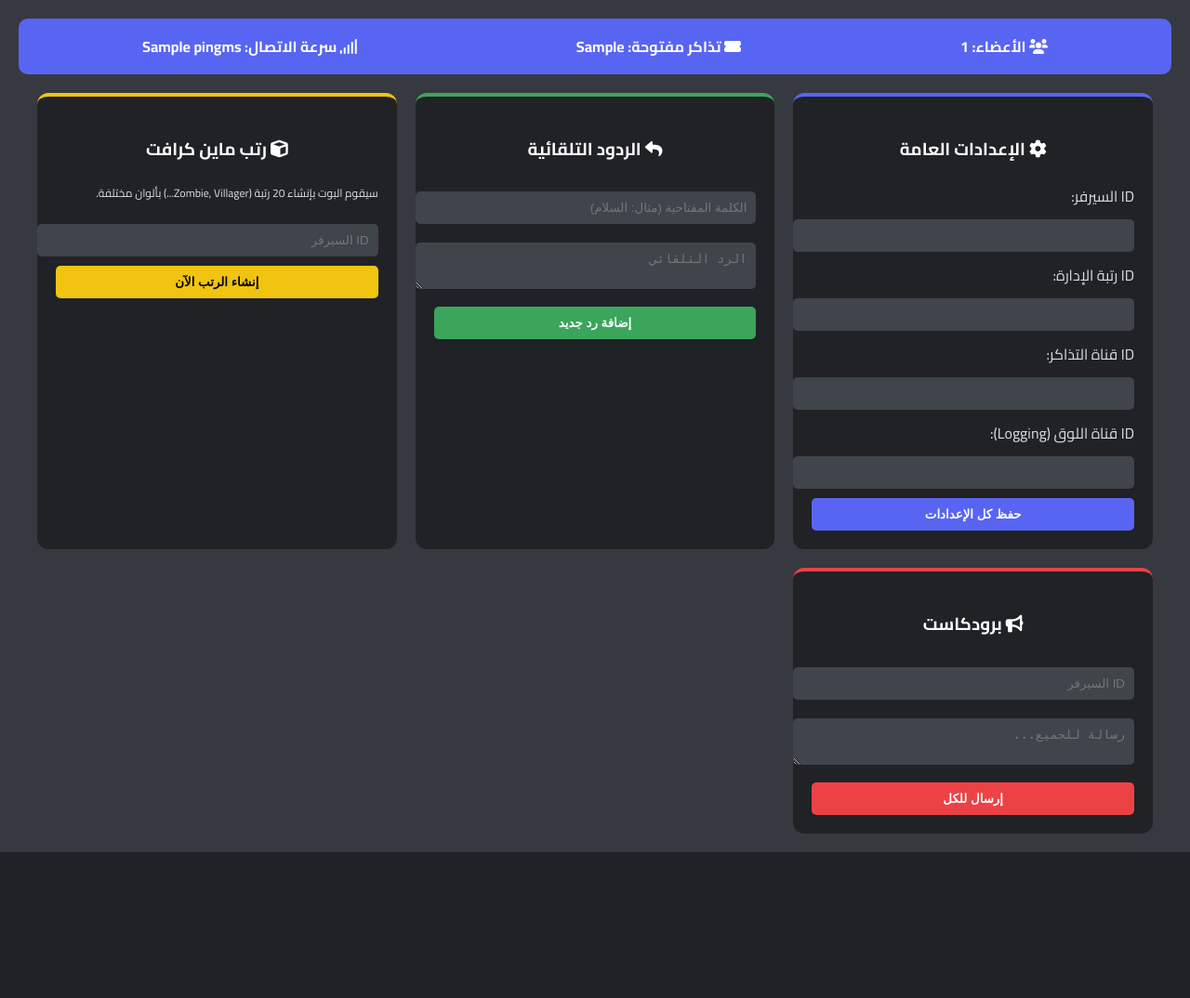
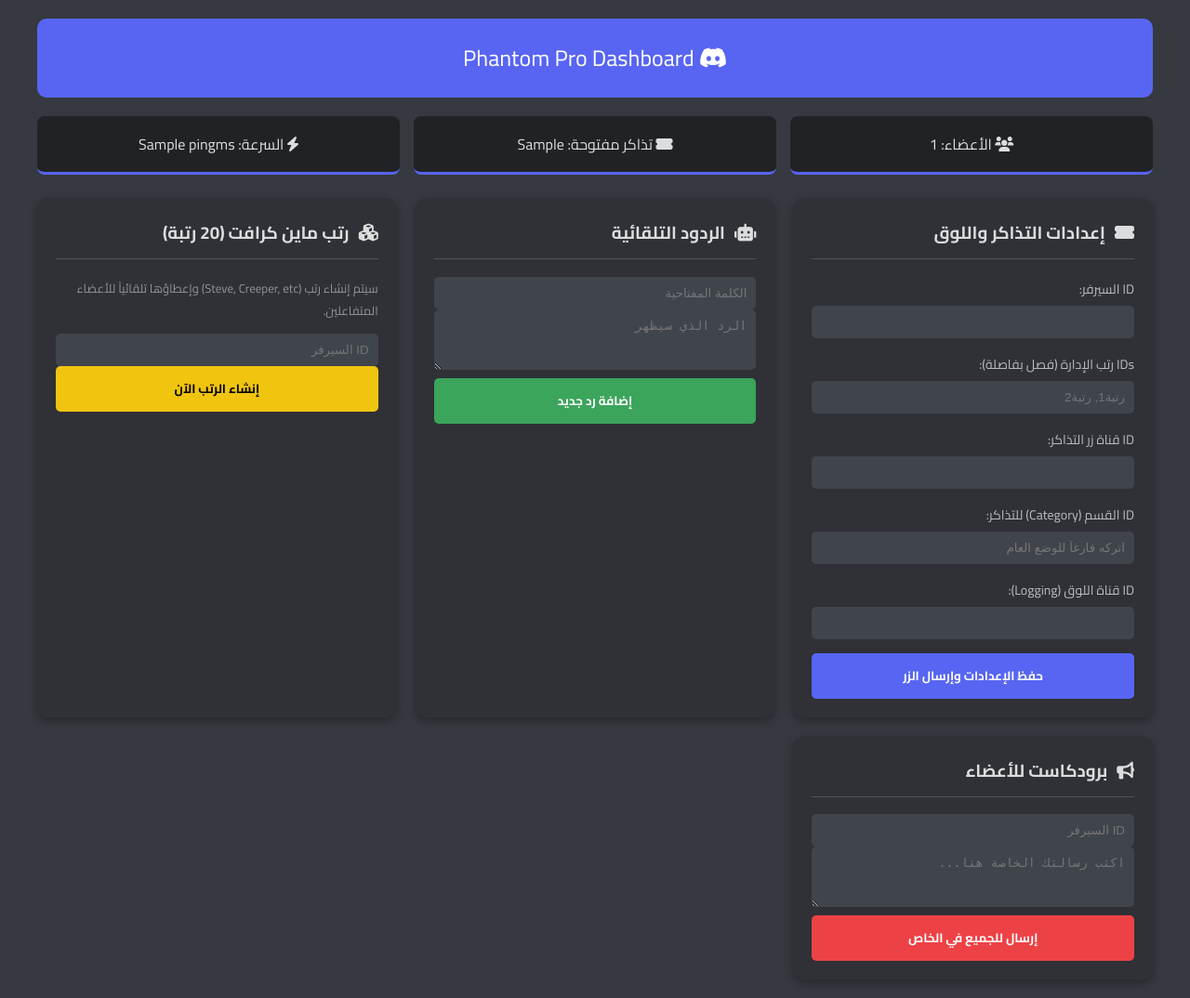
Before and after one commit to mohamed2454/Phantom_control, a Flask app: template templates/index.html in a window 1280 px wide. Shown: the whole page at 93% size. Before the commit the page ends 917 px from the top, so only its background shows below. Run offline with Flask 3, Linux system fonts and the light colour scheme; the template is opened without the code that fills it: most values are stand-ins (such as "Sample title", 1, 10 or a date in 2020).

Commit message:
Refactor HTML structure and update styles

```diff
--- a/templates/index.html
+++ b/templates/index.html
@@ -2,62 +2,69 @@
 <html lang="ar" dir="rtl">
 <head>
     <meta charset="UTF-8">
-    <title>Phantom Pro Dashboard | لوحة التحكم المتطورة</title>
+    <meta name="viewport" content="width=device-width, initial-scale=1.0">
+    <title>لوحة تحكم Phantom Pro</title>
     <link rel="stylesheet" href="https://cdnjs.cloudflare.com/ajax/libs/font-awesome/6.0.0/css/all.min.css">
     <link href="https://fonts.googleapis.com/css2?family=Cairo:wght@400;700&display=swap" rel="stylesheet">
     <style>
-        :root { --main-bg: #36393f; --sidebar-bg: #2f3136; --card-bg: #202225; --accent: #5865F2; --success: #3ba55c; --danger: #ed4245; }
-        body { font-family: 'Cairo', sans-serif; background: var(--main-bg); color: #dcddde; margin: 0; padding: 20px; }
-        .grid { display: grid; grid-template-columns: repeat(auto-fit, minmax(300px, 1fr)); gap: 20px; max-width: 1200px; margin: auto; }
-        .card { background: var(--card-bg); padding: 20px; border-radius: 12px; border-top: 4px solid var(--accent); }
-        .stats-bar { grid-column: 1 / -1; display: flex; justify-content: space-around; background: var(--accent); padding: 15px; border-radius: 10px; color: white; margin-bottom: 20px; font-weight: bold; }
-        input, textarea, select { width: 100%; padding: 10px; margin: 10px 0; border-radius: 5px; border: none; background: #40444b; color: white; }
-        .btn { width: 100%; padding: 10px; border: none; border-radius: 5px; cursor: pointer; font-weight: bold; color: white; transition: 0.3s; }
-        .btn-blue { background: var(--accent); }
-        .btn-green { background: var(--success); }
-        .btn-red { background: var(--danger); }
-        h2, h3 { text-align: center; color: white; }
+        :root {
+            --bg-dark: #36393f; --sidebar: #2f3136; --card: #202225;
+            --accent: #5865F2; --success: #3ba55c; --danger: #ed4245; --text: #dcddde;
+        }
+        body { font-family: 'Cairo', sans-serif; background: var(--bg-dark); color: var(--text); margin: 0; padding: 20px; }
+        .container { max-width: 1200px; margin: auto; }
+        .header { background: var(--accent); padding: 20px; border-radius: 10px; text-align: center; color: white; font-size: 24px; margin-bottom: 20px; }
+        .stats-bar { display: grid; grid-template-columns: repeat(3, 1fr); gap: 15px; margin-bottom: 25px; }
+        .stat-item { background: var(--card); padding: 15px; border-radius: 8px; text-align: center; border-bottom: 3px solid var(--accent); }
+        .grid { display: grid; grid-template-columns: repeat(auto-fit, minmax(350px, 1fr)); gap: 20px; }
+        .card { background: var(--sidebar); padding: 20px; border-radius: 12px; box-shadow: 0 4px 10px rgba(0,0,0,0.3); }
+        .card h3 { border-bottom: 1px solid #4f545c; padding-bottom: 10px; margin-top: 0; display: flex; align-items: center; gap: 10px; }
+        .form-group { margin-bottom: 15px; }
+        label { display: block; margin-bottom: 5px; font-size: 14px; color: #b9bbbe; }
+        input, textarea { width: 100%; padding: 10px; border-radius: 5px; border: none; background: #40444b; color: white; box-sizing: border-box; }
+        .btn { width: 100%; padding: 12px; border: none; border-radius: 5px; cursor: pointer; font-weight: bold; font-family: 'Cairo'; transition: 0.3s; color: white; }
+        .btn-blue { background: var(--accent); } .btn-green { background: var(--success); } .btn-red { background: var(--danger); }
+        .btn:hover { opacity: 0.8; transform: translateY(-2px); }
     </style>
 </head>
 <body>
+    <div class="container">
+        <div class="header"><i class="fab fa-discord"></i> Phantom Pro Dashboard</div>
 
         <div class="stats-bar">
-        <span><i class="fas fa-users"></i> الأعضاء: {{ member_count }}</span>
-        <span><i class="fas fa-ticket-alt"></i> تذاكر مفتوحة: {{ open_tickets }}</span>
-        <span><i class="fas fa-signal"></i> سرعة الاتصال: {{ ping }}ms</span>
+            <div class="stat-item"><i class="fas fa-users"></i> الأعضاء: {{ member_count }}</div>
+            <div class="stat-item"><i class="fas fa-ticket-alt"></i> تذاكر مفتوحة: {{ open_tickets }}</div>
+            <div class="stat-item"><i class="fas fa-bolt"></i> السرعة: {{ ping }}ms</div>
         </div>
 
         <div class="grid">
-        <!-- إعدادات النظام -->
+            <!-- إعدادات التذاكر واللوق -->
             <div class="card">
-            <h3><i class="fas fa-cog"></i> الإعدادات العامة</h3>
+                <h3><i class="fas fa-ticket-alt"></i> إعدادات التذاكر واللوق</h3>
                 <form action="/update_settings" method="POST">
-                <label>ID السيرفر:</label>
-                <input type="text" name="guild_id" required>
-                <label>ID رتبة الإدارة:</label>
-                <input type="text" name="admin_role" required>
-                <label>ID قناة التذاكر:</label>
-                <input type="text" name="channel_id" required>
-                <label>ID قناة اللوق (Logging):</label>
-                <input type="text" name="log_channel" required>
-                <button type="submit" class="btn btn-blue">حفظ كل الإعدادات</button>
+                    <div class="form-group"><label>ID السيرفر:</label><input type="text" name="guild_id" required></div>
+                    <div class="form-group"><label>IDs رتب الإدارة (فصل بفاصلة):</label><input type="text" name="admin_roles" placeholder="رتبة1, رتبة2" required></div>
+                    <div class="form-group"><label>ID قناة زر التذاكر:</label><input type="text" name="channel_id" required></div>
+                    <div class="form-group"><label>ID القسم (Category) للتذاكر:</label><input type="text" name="category_id" placeholder="اتركه فارغاً للوضع العام"></div>
+                    <div class="form-group"><label>ID قناة اللوق (Logging):</label><input type="text" name="log_channel" required></div>
+                    <button type="submit" class="btn btn-blue">حفظ الإعدادات وإرسال الزر</button>
                 </form>
             </div>
 
             <!-- الردود التلقائية -->
-        <div class="card" style="border-top-color: var(--success);">
-            <h3><i class="fas fa-reply"></i> الردود التلقائية</h3>
+            <div class="card">
+                <h3><i class="fas fa-robot"></i> الردود التلقائية</h3>
                 <form action="/add_auto_reply" method="POST">
-                <input type="text" name="keyword" placeholder="الكلمة المفتاحية (مثال: السلام)" required>
-                <textarea name="response" placeholder="الرد التلقائي"></textarea>
+                    <input type="text" name="keyword" placeholder="الكلمة المفتاحية" required>
+                    <textarea name="response" placeholder="الرد الذي سيظهر" rows="3" required></textarea>
                     <button type="submit" class="btn btn-green">إضافة رد جديد</button>
                 </form>
             </div>
 
-        <!-- إنشاء رتب ماين كرافت -->
-        <div class="card" style="border-top-color: #f1c40f;">
-            <h3><i class="fas fa-cube"></i> رتب ماين كرافت</h3>
-            <p style="font-size: 12px;">سيقوم البوت بإنشاء 20 رتبة (Zombie, Villager...) بألوان مختلفة.</p>
+            <!-- رتب ماين كرافت -->
+            <div class="card">
+                <h3><i class="fas fa-cubes"></i> رتب ماين كرافت (20 رتبة)</h3>
+                <p style="font-size: 13px; color: #8e9297;">سيتم إنشاء رتب (Steve, Creeper, etc) وإعطاؤها تلقائياً للأعضاء المتفاعلين.</p>
                 <form action="/create_mc_roles" method="POST">
                     <input type="text" name="guild_id" placeholder="ID السيرفر" required>
                     <button type="submit" class="btn" style="background: #f1c40f; color: black;">إنشاء الرتب الآن</button>
@@ -65,15 +72,15 @@
             </div>
 
             <!-- البرودكاست -->
-        <div class="card" style="border-top-color: var(--danger);">
-            <h3><i class="fas fa-bullhorn"></i> برودكاست</h3>
+            <div class="card">
+                <h3><i class="fas fa-bullhorn"></i> برودكاست للأعضاء</h3>
                 <form action="/broadcast" method="POST">
                     <input type="text" name="guild_id" placeholder="ID السيرفر" required>
-                <textarea name="msg" placeholder="رسالة للجميع..."></textarea>
-                <button type="submit" class="btn btn-red">إرسال للكل</button>
+                    <textarea name="msg" placeholder="اكتب رسالتك الخاصة هنا..." rows="3" required></textarea>
+                    <button type="submit" class="btn btn-red">إرسال للجميع في الخاص</button>
                 </form>
             </div>
         </div>
-
+    </div>
 </body>
 </html>
```
Lines whose indentation alone changed are shown as unchanged.
